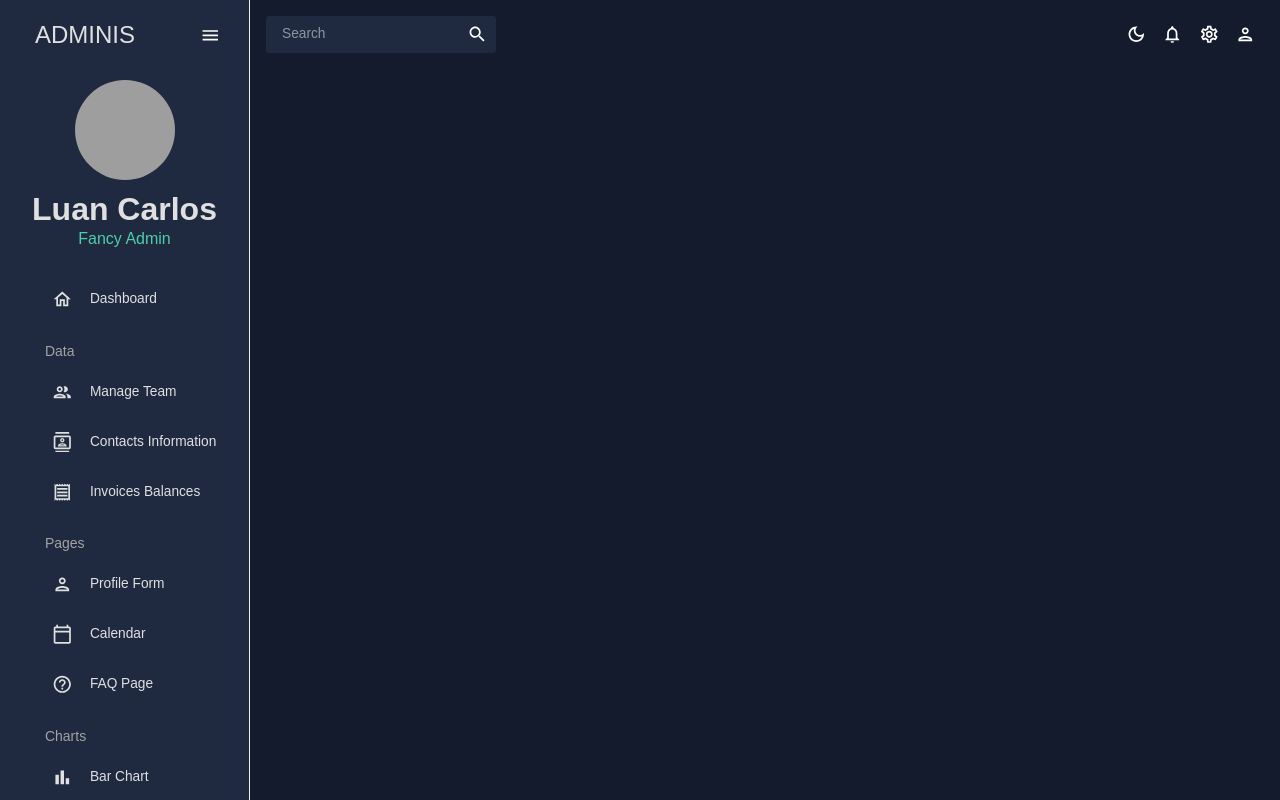
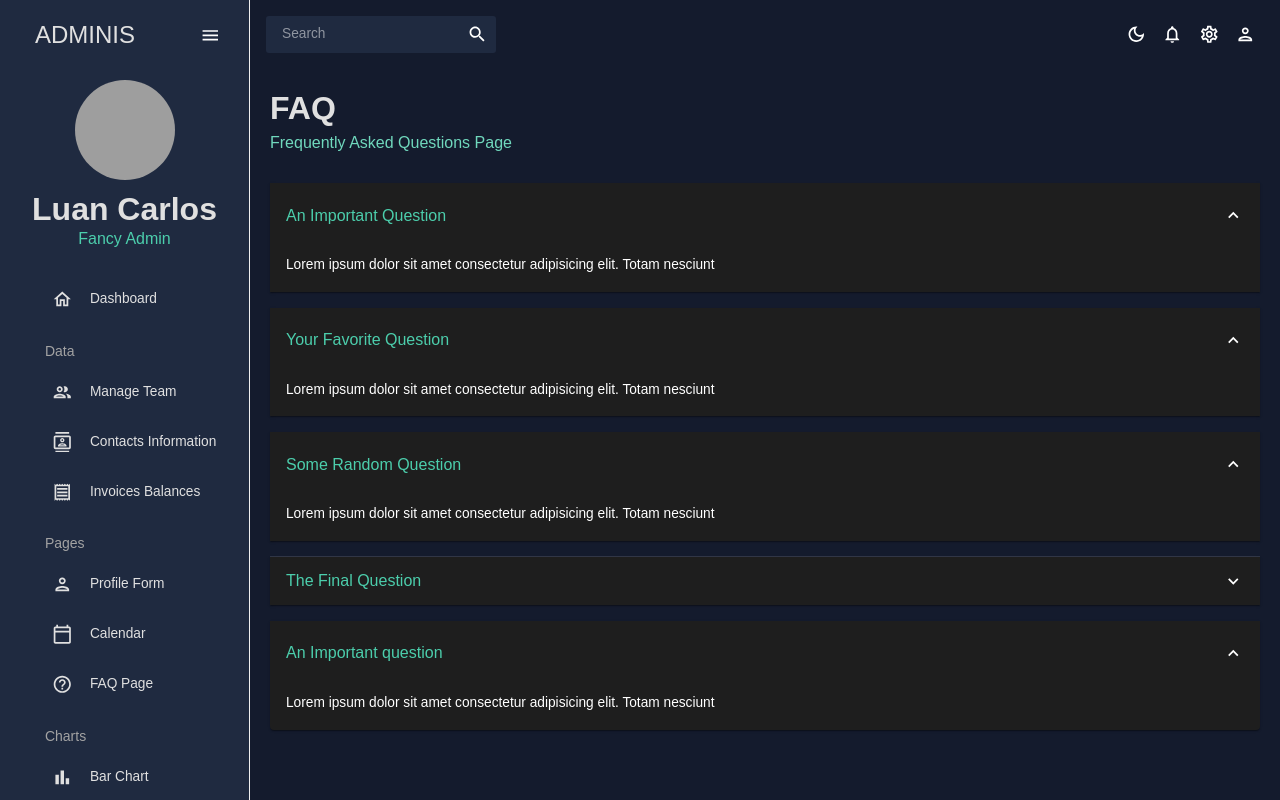
Before and after one commit to Luancss/react-admin-dashboard, a React (Create React App) app: page /faq in a window 1280 px wide. Shown: the top 800 px of the page. Built offline with nearby package versions, Linux system fonts and the light colour scheme; grey boxes are pictures that could not be loaded.

Commit message:
FAQ Page with MUI Accordion

```diff
--- a/public/index.html
+++ b/public/index.html
@@ -24,7 +24,7 @@
       work correctly both with client-side routing and a non-root public URL.
       Learn how to configure a non-root public URL by running `npm run build`.
     -->
-    <title>React App</title>
+    <title>Dashboard</title>
   </head>
   <body>
     <noscript>You need to enable JavaScript to run this app.</noscript>
--- a/src/App.js
+++ b/src/App.js
@@ -14,7 +14,7 @@
 // import Bar from "./scenes/bar";
 // import Line from "./scenes/line";
 // import Pie from "./scenes/pie";
-// import FAQ from "./scenes/faq";
+import FAQ from "./scenes/faq";
 import Calendar from "./scenes/calendar";
 
 function App() {
@@ -37,8 +37,8 @@
               <Route path="/form" element={<Form />} />
               {/* <Route path="/bar" element={<Bar />} />
               <Route path="/pie" element={<Pie />} />
-              <Route path="/line" element={<Line />} />
-              <Route path="/faq" element={<FAQ />} /> */}
+              <Route path="/line" element={<Line />} /> */}
+              <Route path="/faq" element={<FAQ />} />
               <Route path="/calendar" element={<Calendar />} />
               {/* <Route path="/geography" element={<Geography />} /> */}
             </Routes>
--- /dev/null
+++ b/src/scenes/faq/index.jsx
@@ -0,0 +1,83 @@
+import {Box, useTheme, Typography} from "@mui/material"
+import Header from "../../components/Header"
+import Accordion from "@mui/material/Accordion"
+import AccordionSummary from "@mui/material/AccordionSummary"
+import AccordionDetails from "@mui/material/AccordionDetails"
+import ExpendMoreIcon from "@mui/icons-material/ExpandMore"
+import { tokens } from "../../theme"
+
+const FAQ = () => {
+  const theme = useTheme();
+  const colors = tokens(theme.palette.mode);
+
+  return <Box m="20px">
+    <Header title="FAQ" subtitle="Frequently Asked Questions Page"/>
+    <Accordion defaultExpanded>
+      <AccordionSummary expandIcon={<ExpendMoreIcon/>}>
+        <Typography color={colors.greenAccent[500]} variant="h5">
+          An Important Question
+        </Typography>
+      </AccordionSummary>
+      <AccordionDetails>
+        <Typography>
+          Lorem ipsum dolor sit amet consectetur adipisicing elit. Totam nesciunt
+        </Typography>
+      </AccordionDetails>
+    </Accordion>
+
+    <Accordion defaultExpanded>
+      <AccordionSummary expandIcon={<ExpendMoreIcon/>}>
+        <Typography color={colors.greenAccent[500]} variant="h5">
+         Your Favorite Question
+        </Typography>
+      </AccordionSummary>
+      <AccordionDetails>
+        <Typography>
+          Lorem ipsum dolor sit amet consectetur adipisicing elit. Totam nesciunt
+        </Typography>
+      </AccordionDetails>
+    </Accordion>
+
+    <Accordion defaultExpanded>
+      <AccordionSummary expandIcon={<ExpendMoreIcon/>}>
+        <Typography color={colors.greenAccent[500]} variant="h5">
+         Some Random Question
+        </Typography>
+      </AccordionSummary>
+      <AccordionDetails>
+        <Typography>
+          Lorem ipsum dolor sit amet consectetur adipisicing elit. Totam nesciunt
+        </Typography>
+      </AccordionDetails>
+    </Accordion>
+
+    <Accordion>
+      <AccordionSummary expandIcon={<ExpendMoreIcon/>}>
+        <Typography color={colors.greenAccent[500]} variant="h5">
+          The Final Question
+        </Typography>
+      </AccordionSummary>
+      <AccordionDetails>
+        <Typography>
+          Lorem ipsum dolor sit amet consectetur adipisicing elit. Totam nesciunt
+        </Typography>
+      </AccordionDetails>
+    </Accordion>
+
+    <Accordion defaultExpanded>
+      <AccordionSummary expandIcon={<ExpendMoreIcon/>}>
+        <Typography color={colors.greenAccent[500]} variant="h5">
+          An Important question
+        </Typography>
+      </AccordionSummary>
+      <AccordionDetails>
+        <Typography>
+          Lorem ipsum dolor sit amet consectetur adipisicing elit. Totam nesciunt
+        </Typography>
+      </AccordionDetails>
+    </Accordion>
+  </Box>
+
+}
+
+export default FAQ
```
